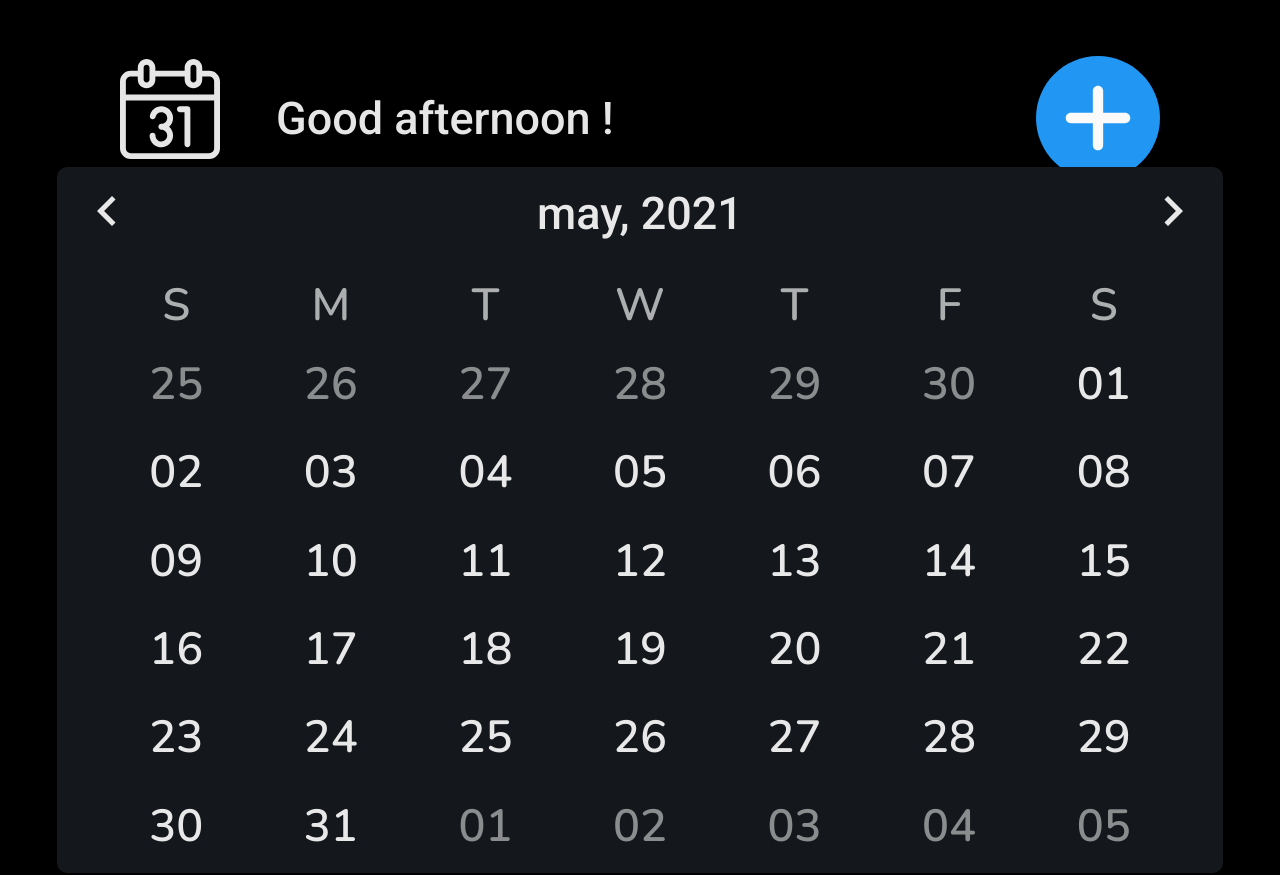
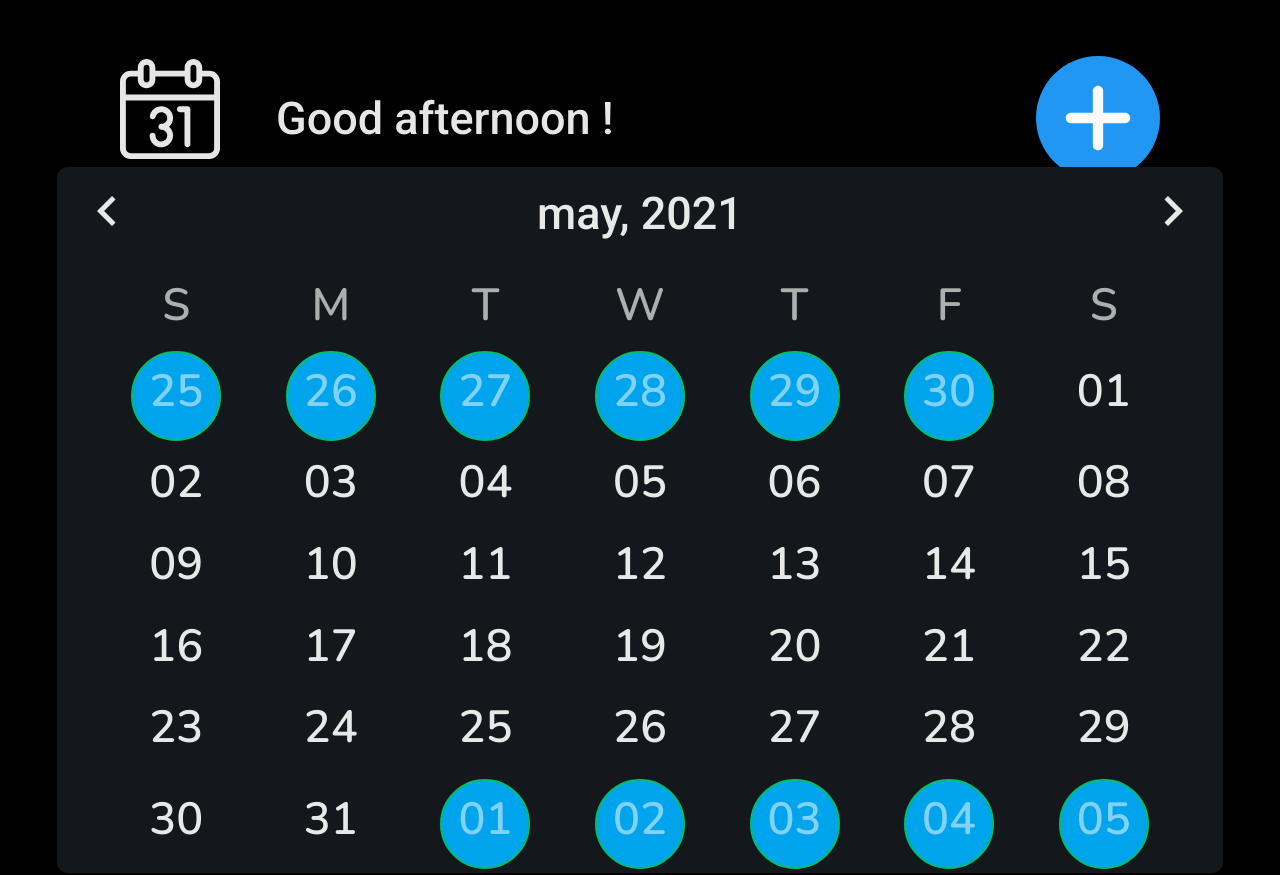
Before and after one commit to dhouglasbn/Mycalendar, a React (Create React App) app in the folder web/: page /calendar in a window 1280 px wide. Built offline with nearby package versions, Linux system fonts and the light colour scheme; no server answers.

Commit message:
adding style

```diff
--- a/web/src/pages/Calendar/index.tsx
+++ b/web/src/pages/Calendar/index.tsx
@@ -114,7 +114,7 @@ const Calendar = () => {
         const days = numbers.map(number => {
 
             // retornando cada elemento h3 que vai ser renderizado dentro de div#days
-                return <a className="numberDays" id={moment(monthDays[number]).format("DD")}><h3
+                return <a href="" className="numberDays" id={moment(monthDays[number]).format("DD")}><h3
                 key={number}
                 className={CalendarMarker.isCurrentMonth(monthDays[number])}
                 >
--- a/web/src/pages/Calendar/styles.css
+++ b/web/src/pages/Calendar/styles.css
@@ -130,6 +130,7 @@ a.numberDays {
     text-align: center;
     height: 100%;
     width: 100%;
+    text-decoration: none;
 }
 
 div#days a.numberDays h3 {
@@ -138,6 +139,7 @@ div#days a.numberDays h3 {
     margin: 0;
     font-family: Nunito;
     font-size: 600;
+
 }
 
 a.numberDays h3.currentMonth {
@@ -146,6 +148,10 @@ a.numberDays h3.currentMonth {
 
 a.numberDays h3.anotherMonth {
     color: rgba(255, 255, 255, 0.5);
+    border-radius: 155.5px;
+    padding: 8px;
 
 
+    background-color: var(--blue-color);
+    border: 2.5px solid var(--green-color);
 }
```
